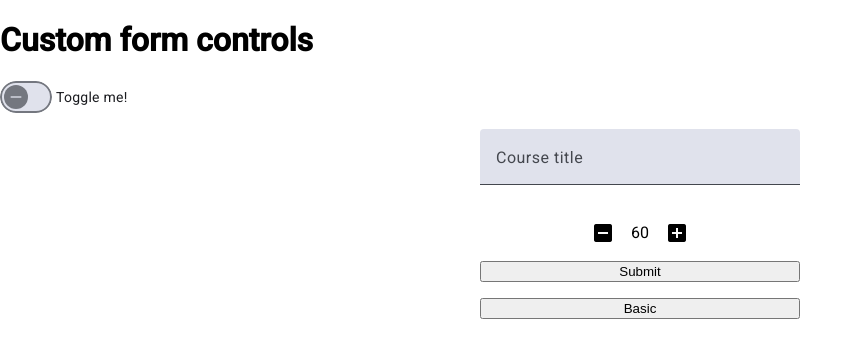
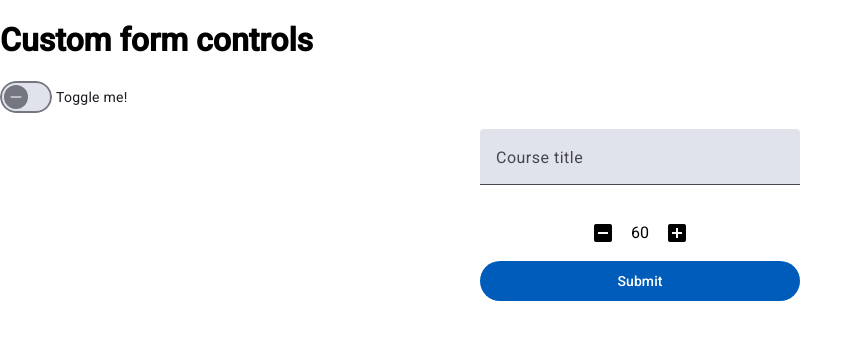
Before and after one commit to VitaliiSoloninko/angular-custom-form-controls, an Angular app: page / in a window 1280 px wide. Shown: the top 358 px of the page, without its empty margins (0-863 px from the left). Built offline with nearby package versions, Linux system fonts and the light colour scheme.

Commit message:
feat: add button layout

```diff
--- a/src/app/form-custom/form-custom.component.html
+++ b/src/app/form-custom/form-custom.component.html
@@ -8,7 +8,5 @@
     [increment]="10"
     formControlName="totalQuantity"
   ></app-choose-quantity>
-
-  <button type="submit">Submit</button>
-  <button matButton="outlined">Basic</button>
+  <button type="submit" mat-flat-button>Submit</button>
 </form>
```
